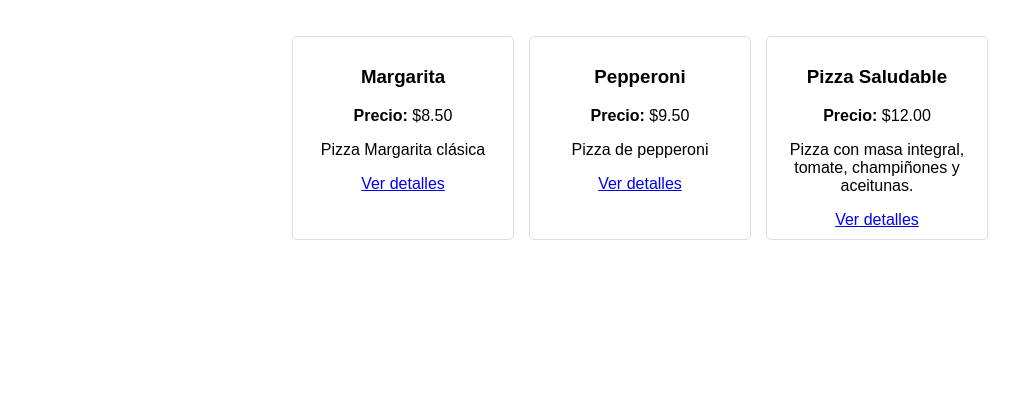
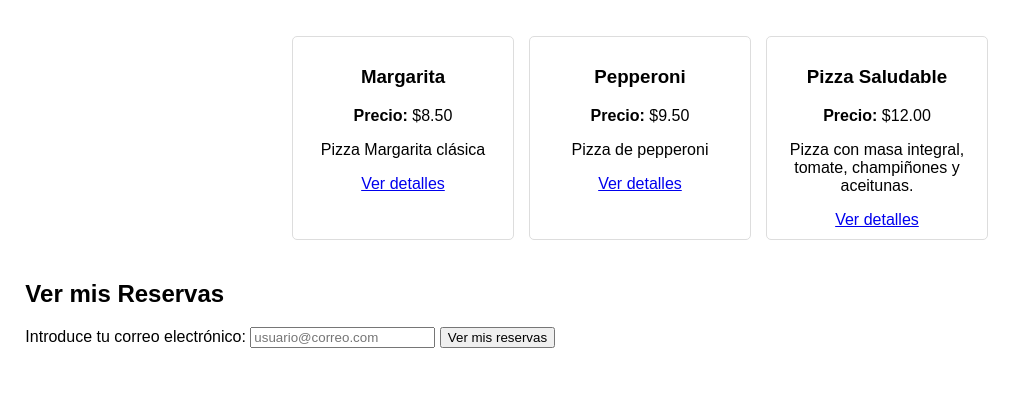
Before and after one commit to pipefie/restaurante, a Django app: page / in a window 1280 px wide. Shown: the part 1101-1521 px from the top of the page, without its empty margins (0-1026 px from the left). Before the commit the page ends 1341 px from the top, so only its background shows below. Run offline with Django 5.2, Linux system fonts and the light colour scheme; data comes from the database, SQL or seed files in the repository; both versions use the stored data as it was after the commit.

Commit message:
creacion pagina lista reservas y cancelación

```diff
--- a/pizzeria/templates/portada.html
+++ b/pizzeria/templates/portada.html
@@ -22,6 +22,14 @@
             <p>No hay pizzas disponibles.</p>
         {% endfor %}
     </section>
+    <section class="ver-reservas">
+        <h2>Ver mis Reservas</h2>
+        <form action="{% url 'lista_reservas' %}" method="get">
+            <label for="email">Introduce tu correo electrónico:</label>
+            <input type="email" id="email" name="email" placeholder="usuario@correo.com" required>
+            <button type="submit">Ver mis reservas</button>
+        </form>
+    </section>
 </main>
 <br>
 <br>
--- a/pizzeria/urls.py
+++ b/pizzeria/urls.py
@@ -13,4 +13,6 @@ urlpatterns = [
     path('ingredientes/<int:ingrediente_id>/', views.detalle_ingrediente, name='detalle_ingrediente'),
     path('formulario/', views.formulario, name='formulario'),
     path("verificar-disponibilidad/", views.verificar_disponibilidad, name="verificar_disponibilidad"),
+    path("reservas/", views.lista_reservas, name="lista_reservas"),
+    path("eliminar-reserva/<int:id>/", views.eliminar_reserva, name="eliminar_reserva"),
 ]
--- a/pizzeria/views.py
+++ b/pizzeria/views.py
@@ -1,6 +1,8 @@
 from django.shortcuts import render, get_object_or_404 , redirect
 from .models import Pizza, TipoMasa, Ingrediente,Reserva
 from django.http import JsonResponse
+
+
 
 def test(request):
     return render(request, 'index.html', {})
@@ -81,3 +83,18 @@ def verificar_disponibilidad(request):
         return JsonResponse({"disponible": disponible})
 
     return JsonResponse({"error": "Faltan datos de fecha y hora"}, status=400)
+
+def lista_reservas(request):
+    email_usuario = request.GET.get("email") # aqui ya tengo el correo del usuario
+    reservas = Reserva.objects.filter(email=email_usuario)  # Ffiltramos las reservas por el correo
+    return render(request, "lista_reservas.html", {"reservas": reservas, "email": email_usuario})
+
+
+
+def eliminar_reserva(request, id):
+    try:
+        reserva = Reserva.objects.get(id=id)
+        reserva.delete()  #aqui esta eliminando al reserva de la bd
+        return JsonResponse({"mensaje": "Reserva cancelada con éxito."})
+    except Reserva.DoesNotExist:
+        return JsonResponse({"error": "Reserva no encontrada."}, status=404)
```
Also changed, not shown: pizzeria/templates/lista_reservas.html (added, +49 -0 lines), db.sqlite3.
